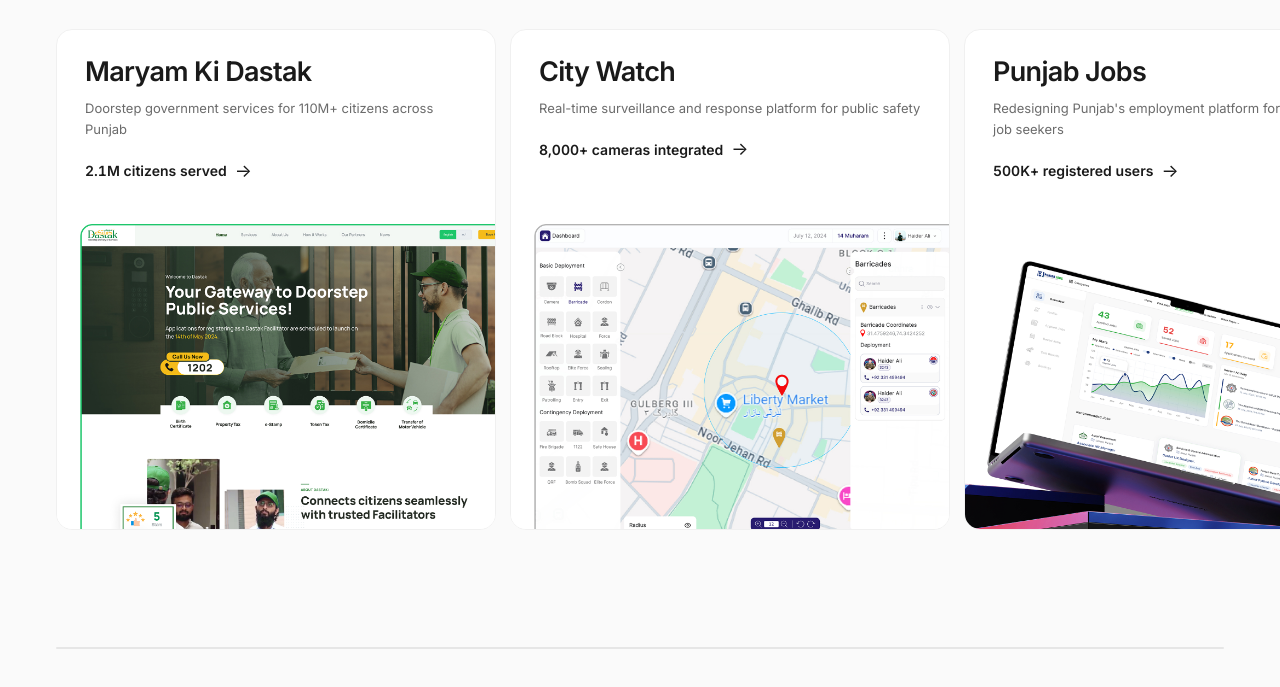
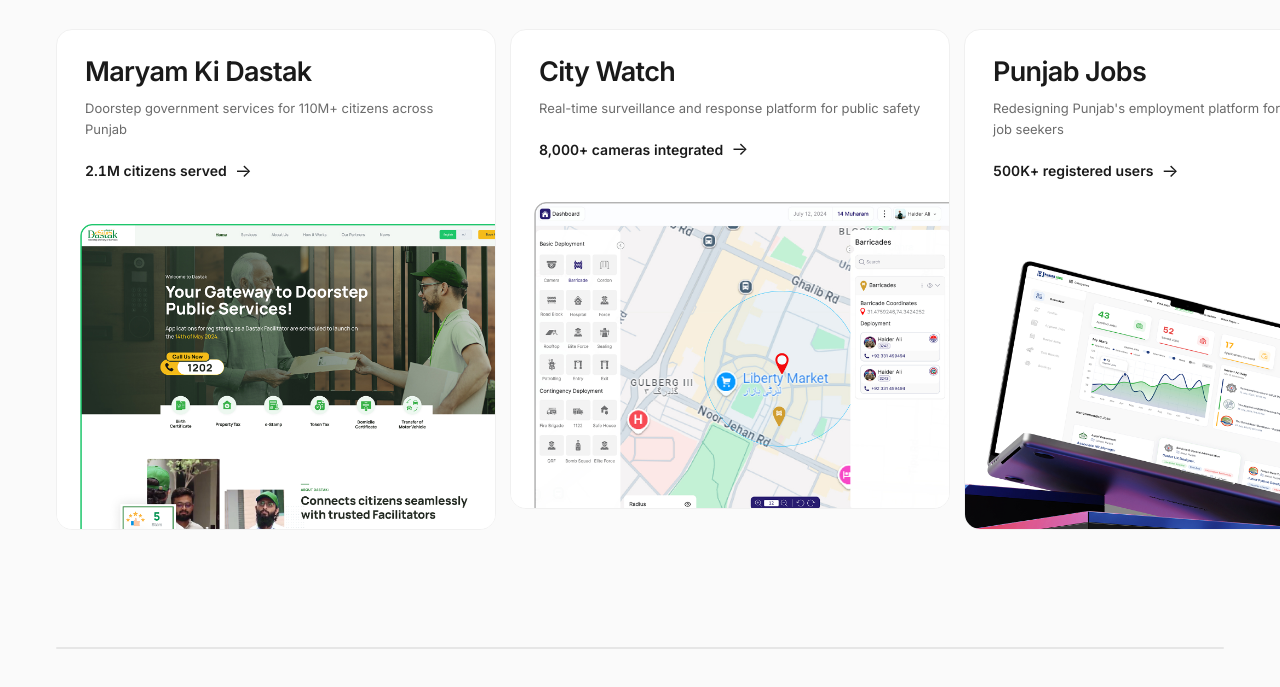
Before and after one commit to uxbyarsalan/portfolio_v2, a Next.js app: page /v2 in a window 1280 px wide. Shown: the part 823-1510 px from the top of the page. Built offline with nearby package versions, Linux system fonts and the light colour scheme.

Commit message:
scroll changes

```diff
--- a/app/globals.css
+++ b/app/globals.css
@@ -160,12 +160,14 @@ body {
   gap: 14px;
   will-change: transform;
   flex: 0 0 auto;
+  align-self: center;
+  align-items: flex-start;
 }
 .hscroll-card {
   flex: 0 0 440px;
-  display: flex;
 }
 .hscroll-card > a {
+  display: block;
   width: 100%;
 }
 .hscroll-progress {
```
